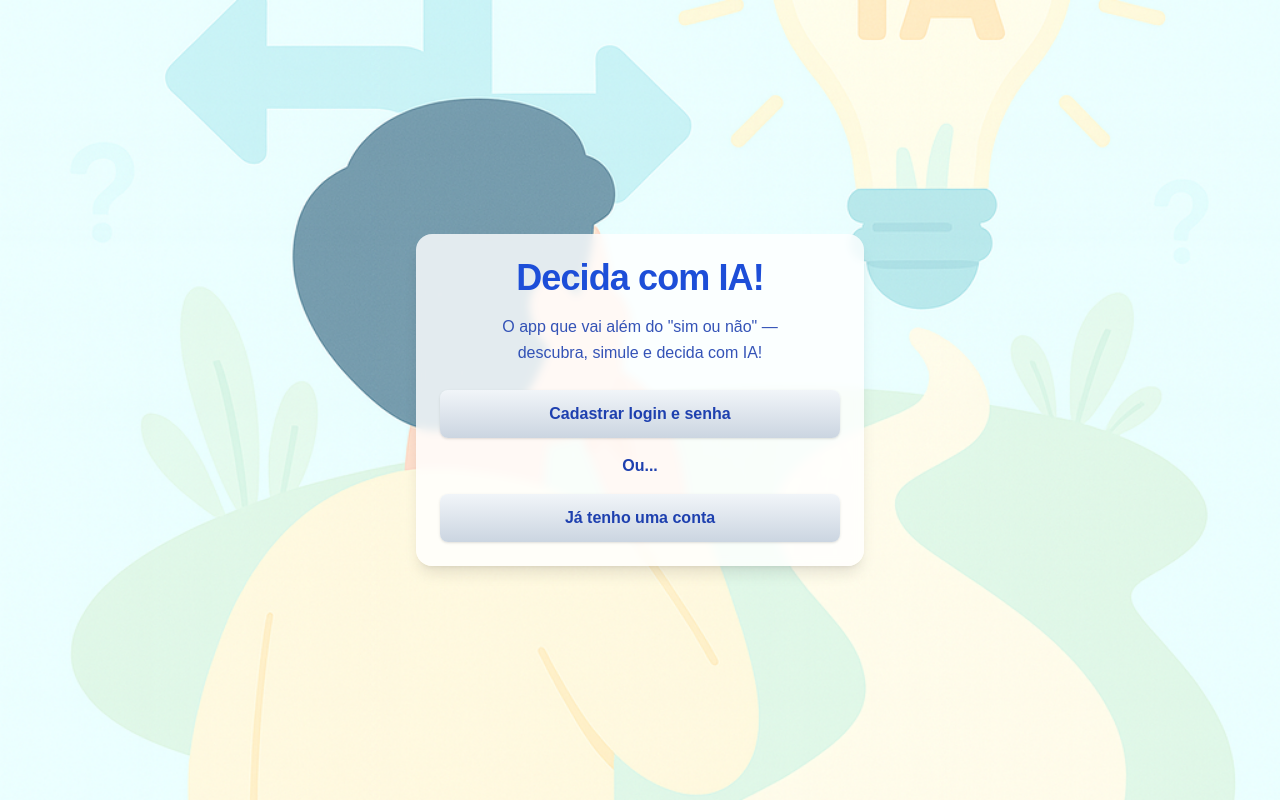
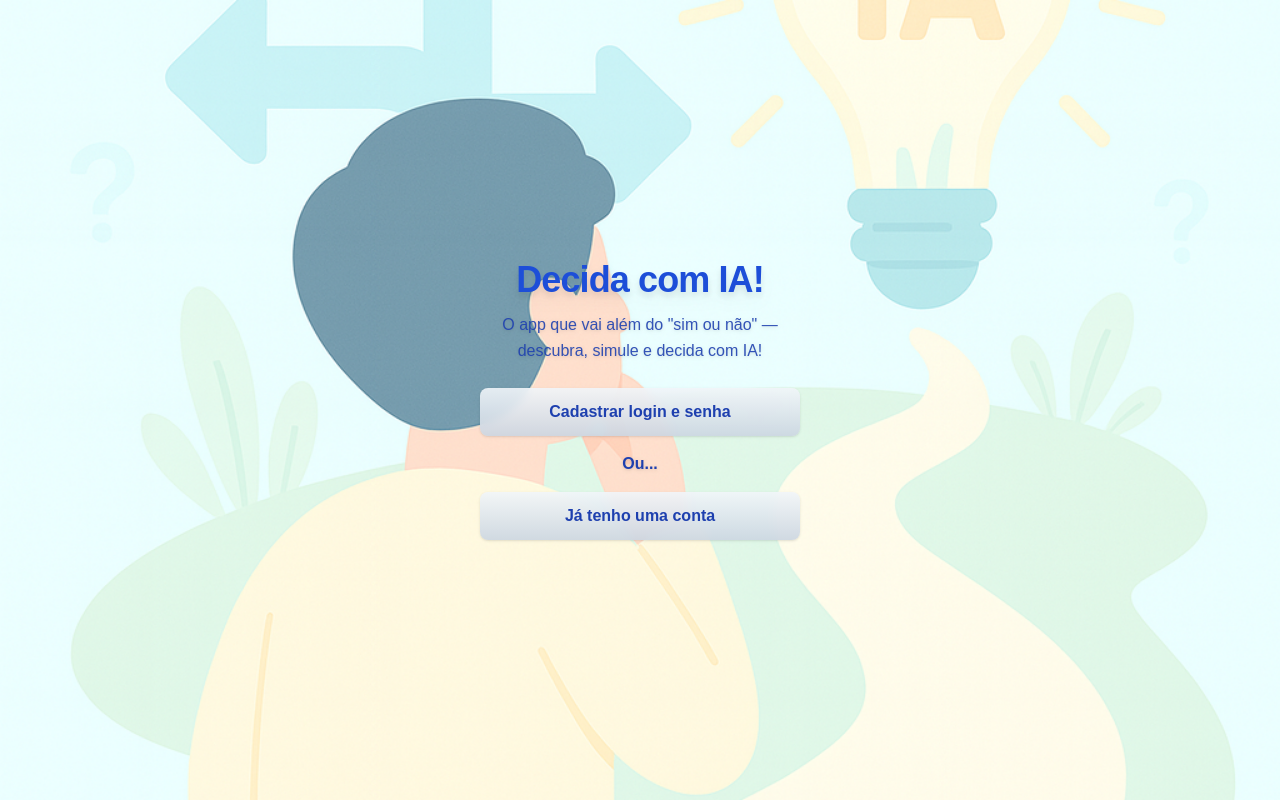
Before and after one commit to Lianagodoy/appindecisos, a Next.js app: page / in a window 1280 px wide. Built offline with nearby package versions, Linux system fonts and the light colour scheme.

Commit message:
style(ui): remover card branco e deixar conteúdo flutuando no background

```diff
--- a/app/page.tsx
+++ b/app/page.tsx
@@ -4,38 +4,36 @@ import Link from "next/link";
 export default function Home() {
   return (
     <main
-      className="min-h-dvh flex items-center justify-center px-6 py-10 bg-cover bg-center"
+      className="min-h-dvh flex flex-col items-center justify-center px-6 py-10 bg-cover bg-center text-blue-900"
       style={{ backgroundImage: "url(/asset/imagens-app/saudacao-hero.png)" }}
     >
-      <div className="w-full max-w-md flex flex-col items-center gap-4 bg-white/80 backdrop-blur-sm rounded-2xl p-6 shadow-lg">
-        <h1 className="text-4xl font-extrabold tracking-tight text-blue-700 text-center">
+      <h1 className="text-4xl font-extrabold tracking-tight text-blue-700 drop-shadow-lg text-center">
         Decida com IA!
       </h1>
 
-        <p className="max-w-xs text-center text-blue-800/90 leading-relaxed">
+      <p className="max-w-xs text-center text-blue-800/90 leading-relaxed mt-3 drop-shadow">
         O app que vai além do "sim ou não" — descubra, simule e decida com IA!
       </p>
 
-        <div className="mt-2 w-full space-y-4">
+      <div className="w-full max-w-xs space-y-4 mt-6">
         <Link
           href="/auth?mode=signup"
-            className="block w-full rounded-lg px-4 py-3 text-center font-semibold text-blue-800 shadow bg-gradient-to-b from-slate-100 to-slate-300 hover:from-slate-200 hover:to-slate-400 active:scale-[0.99]"
+          className="block w-full rounded-lg px-4 py-3 text-center font-semibold text-blue-800 shadow bg-gradient-to-b from-slate-100/90 to-slate-300/90 hover:from-slate-200 hover:to-slate-400 active:scale-[0.99] backdrop-blur-sm"
         >
           Cadastrar login e senha
         </Link>
 
-          <div className="text-center text-blue-800 font-semibold">
+        <div className="text-center text-blue-800 font-semibold drop-shadow">
           Ou...
         </div>
 
         <Link
           href="/auth?mode=signin"
-            className="block w-full rounded-lg px-4 py-3 text-center font-semibold text-blue-800 shadow bg-gradient-to-b from-slate-100 to-slate-300 hover:from-slate-200 hover:to-slate-400 active:scale-[0.99]"
+          className="block w-full rounded-lg px-4 py-3 text-center font-semibold text-blue-800 shadow bg-gradient-to-b from-slate-100/90 to-slate-300/90 hover:from-slate-200 hover:to-slate-400 active:scale-[0.99] backdrop-blur-sm"
         >
           Já tenho uma conta
         </Link>
       </div>
-      </div>
     </main>
   );
 }
```
Lines whose indentation alone changed are shown as unchanged.
